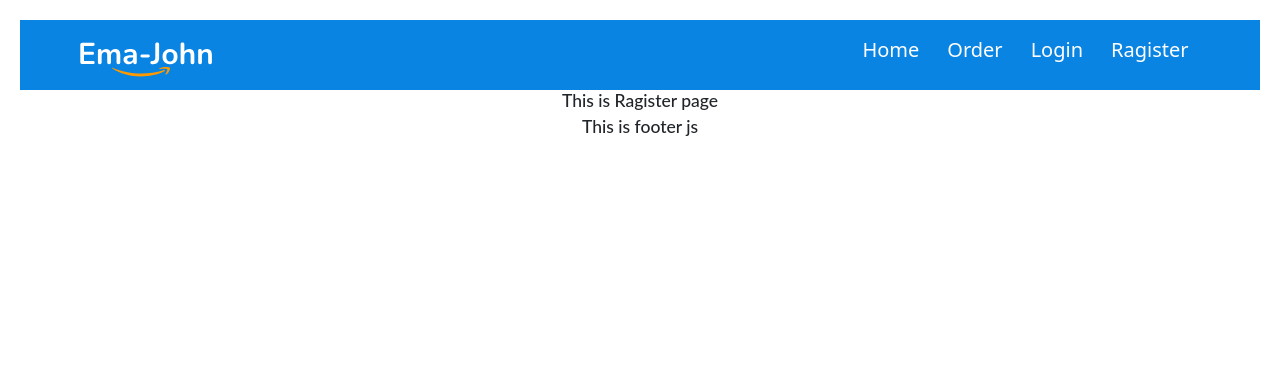
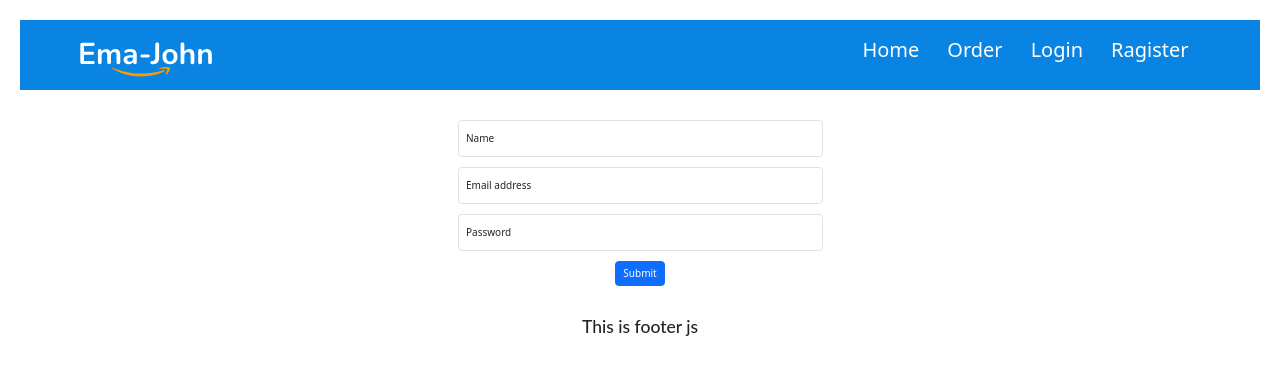
Before and after one commit to rakibthpi/nodejs-devlopment-first, a React (Vite) app: page /ragister in a window 1280 px wide. Shown: the top 374 px of the page. Built offline with nearby package versions, Linux system fonts and the light colour scheme.

Commit message:
new create ragister option completed

```diff
--- a/src/components/Home/Home.css
+++ b/src/components/Home/Home.css
@@ -0,0 +1,15 @@
+.shopArea {
+    display: flex;
+    gap: 4%;
+}
+
+.home_card_left {
+    flex: 0 0 70%;
+}
+
+.home_card_right {
+    flex: 0 0 26%;
+    background-color: gray;
+    color: #fff;
+    padding: 30px 10px 20px 30px;
+}
--- a/src/components/Home/Home.jsx
+++ b/src/components/Home/Home.jsx
@@ -1,10 +1,46 @@
 // import React from 'react';
+import { useEffect, useState } from "react";
 import "./Home.css";
+import Product from "../Product/Product";
 
 const Home = () => {
+    const [products, setProducts] = useState([]);
+    const [cart, setCart] = useState([])
+
+    useEffect(() => {
+        fetch('products.json')
+            .then(res => res.json())
+            .then(data => setProducts(data))
+    }, [])
+
+    const handleAddToCart = (pro) => {
+        let newCart = [...cart, pro];
+        setCart(newCart);
+    }
+
     return (
-        <div>
-            <h2>This is home </h2>
+        <div className="shopArea">
+            <div className="home_card_left">
+                {
+                    products.map(product => <Product
+                        key={product.id}
+                        product={product}
+                        handleAddToCart={handleAddToCart}
+                    ></Product>)
+                }
+            </div>
+            <div className="home_card_right">
+                <h1>Order Summary</h1>
+                <div className="right_card">
+                    <p>Selected Items: {cart.length}</p>
+                    <p>Total Price: ${cart?.price}</p>
+                    <p>Total Shipping Charge: $5</p>
+                    <p>Tax: $114</p>
+                    <p>Grand Total: $1559</p>
+                    <button>Clear Cart</button>
+                    <button>Review Order</button>
+                </div>
+            </div>
         </div>
     );
 };
--- a/src/components/Login/Login.jsx
+++ b/src/components/Login/Login.jsx
@@ -1,9 +1,48 @@
 // import React from 'react';
 
+import { Button, Col, Form, Row } from "react-bootstrap";
+
 const Login = () => {
+    const handleLogin = (event) => {
+        event.preventDefault()
+        const form = event.target;
+        const name = form.email.value;
+        const password = form.password.value;
+        console.log("rakib", name, password);
+    }
     return (
         <div>
-            <h2>This is login page</h2>
+            <div className="container">
+                <Row className="my-5">
+                    <Col md={{ span: 4, offset: 4 }}>
+                        <Form onSubmit={handleLogin} method="post">
+                            <Form.Floating className="mb-3">
+                                <Form.Control
+                                    name="email"
+                                    id="floatingInputCustom"
+                                    type="email"
+                                    placeholder="name@example.com"
+                                    required
+                                />
+                                <label htmlFor="floatingInputCustom">Email address</label>
+                            </Form.Floating>
+                            <Form.Floating>
+                                <Form.Control
+                                    name="password"
+                                    id="floatingPasswordCustom"
+                                    type="password"
+                                    placeholder="Password"
+                                />
+                                <label htmlFor="floatingPasswordCustom">Password</label>
+                            </Form.Floating>
+                            <Button variant="primary" type="submit" className="mt-3">
+                                Submit
+                            </Button>
+                        </Form>
+                    </Col>
+                </Row>
+
+            </div>
         </div>
     );
 };
--- /dev/null
+++ b/src/components/Product/Product.css
@@ -0,0 +1,16 @@
+.single_product_item img {
+    width: 100%;
+    height: auto;
+}
+
+.single_product_item {
+    flex: 0 0 31%;
+}
+
+.home_card_left {
+    display: flex;
+    flex-wrap: wrap;
+    justify-content: center;
+    gap: 30px;
+    padding-left: 30px;
+}
--- /dev/null
+++ b/src/components/Product/Product.jsx
@@ -0,0 +1,20 @@
+/* eslint-disable react/prop-types */
+import "./Product.css";
+
+const Product = (props) => {
+    const { id, name, price, shipping, img, ratings } = props.product;
+    const handleAddToCart = props.handleAddToCart;
+    return (
+        <div className='single_product_item'>
+            <img src={img} alt="photos" />
+            <h2>Name: {name}</h2>
+            <p>Price: {price}</p>
+            <p>Shipping: {shipping}</p>
+            <p>ratings: {ratings}</p>
+            <p>Id: {id}</p>
+            <button onClick={() => handleAddToCart(props.product)}>Add to Cart</button>
+        </div>
+    );
+};
+
+export default Product;
--- a/src/components/Ragister/Ragister.jsx
+++ b/src/components/Ragister/Ragister.jsx
@@ -1,9 +1,71 @@
 // import React from 'react';
 
+import { useContext } from "react";
+import { Button, Col, Form, Row } from "react-bootstrap";
+import { UserContext } from "../../providers/AuthProvider";
+
 const Ragister = () => {
+    const { newUserCreate } = useContext(UserContext);
+    const handleRagister = (event) => {
+        event.preventDefault()
+        const form = event.target;
+        const name = form.name.value;
+        const password = form.password.value;
+        const email = form.email.value;
+        console.log(name, password, email);
+        newUserCreate(email, password)
+            .then(result => {
+                const user = result.user;
+                console.log(user)
+            })
+            .catch(error => {
+                console.error(error)
+            })
+    }
     return (
         <div>
-            <h3>This is Ragister page</h3>
+            <div className="container">
+                <Row className="my-5">
+                    <Col md={{ span: 4, offset: 4 }}>
+                        <Form onSubmit={handleRagister} method="post">
+                            <Form.Floating className="mb-3">
+                                <Form.Control
+                                    name="name"
+                                    id="floatingNameCustom"
+                                    type="text"
+                                    placeholder="Name"
+                                    required
+                                />
+                                <label htmlFor="floatingNameCustom">Name</label>
+                            </Form.Floating>
+                            <Form.Floating className="mb-3">
+                                <Form.Control
+                                    name="email"
+                                    id="floatingInputCustom"
+                                    type="email"
+                                    placeholder="name@example.com"
+                                    required
+                                />
+                                <label htmlFor="floatingInputCustom">Email address</label>
+                            </Form.Floating>
+                            <Form.Floating>
+                                <Form.Control
+                                    name="password"
+                                    id="floatingPasswordCustom"
+                                    type="password"
+                                    placeholder="Password"
+                                    required
+                                />
+                                <label htmlFor="floatingPasswordCustom">Password</label>
+                            </Form.Floating>
+                            <Button variant="primary" type="submit" className="mt-3">
+                                Submit
+                            </Button>
+                        </Form>
+                    </Col>
+                </Row>
+
+            </div>
         </div>
     );
 };
--- a/src/main.jsx
+++ b/src/main.jsx
@@ -9,6 +9,7 @@ import Login from './components/Login/Login.jsx';
 import Ragister from './components/Ragister/Ragister.jsx';
 import Home from './components/Home/Home.jsx';
 import Order from './components/Order/Order.jsx';
+import AuthProvider from './providers/AuthProvider.jsx';
 
 const router = createBrowserRouter([
   {
@@ -38,6 +39,8 @@ const router = createBrowserRouter([
 
 ReactDOM.createRoot(document.getElementById('root')).render(
   <React.StrictMode>
-    <RouterProvider router={router} />
+    <AuthProvider>
+      <RouterProvider router={router} />
+    </AuthProvider>
   </React.StrictMode>,
 )
--- /dev/null
+++ b/src/providers/AuthProvider.jsx
@@ -0,0 +1,25 @@
+/* eslint-disable react/prop-types */
+import { createContext, useState } from "react";
+import app from "../firebase/firebase.config";
+import { createUserWithEmailAndPassword, getAuth } from "firebase/auth";
+// import React from 'react';
+export const UserContext = createContext(null)
+
+const AuthProvider = ({ children }) => {
+    const [user, setUser] = useState(null)
+    const auth = getAuth(app);
+
+    const newUserCreate = (email, password) => {
+        return createUserWithEmailAndPassword(auth, email, password);
+    }
+
+    const userifo = { user, newUserCreate }
+
+    return (
+        <UserContext.Provider value={userifo}>
+            {children}
+        </UserContext.Provider>
+    );
+};
+
+export default AuthProvider;
```
Also changed, not shown: src/components/Shops/Shops.jsx (+6 -1 lines).
